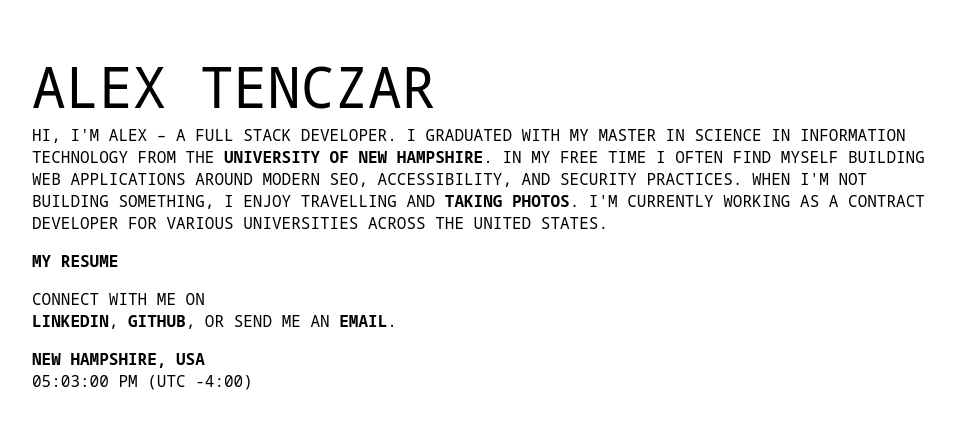
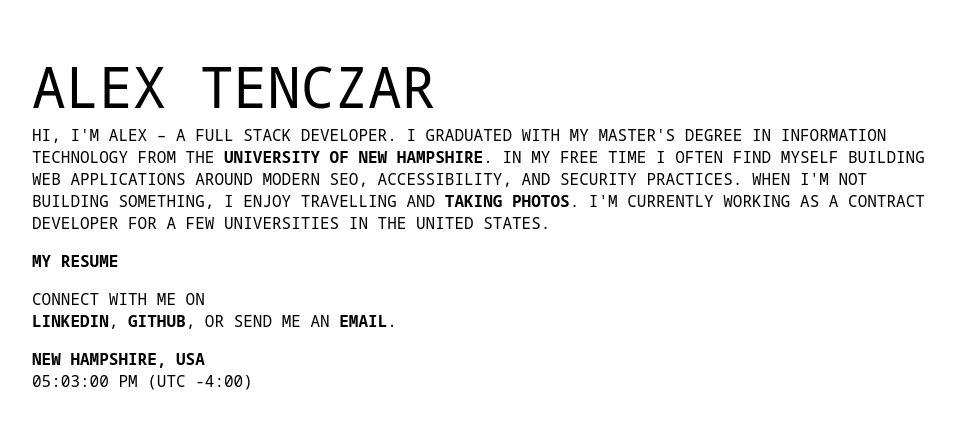
Before and after one commit to alextenczar/alextenczar.com.min, a Next.js app: page / in a window 1280 px wide. Shown: the top 428 px of the page, without its empty margins (16-972 px from the left). Built offline with nearby package versions, Linux system fonts and the light colour scheme.

Commit message:
Adjustments to Text

```diff
--- a/src/app/page.js
+++ b/src/app/page.js
@@ -19,7 +19,7 @@
 
       <div id="about">
         <p>
-          Hi, I&apos;m Alex &ndash; a Full Stack Developer. I graduated with my Master in Science in Information technology from the <a target="_blank" rel="noopener noreferrer" href="https://www.unh.edu/">University of New Hampshire</a>. In my free time I often find myself building web applications around modern SEO, accessibility, and security practices. When I&apos;m not building something, I enjoy travelling and <a target="_blank" rel="noopener noreferrer" href="https://vsco.co/alextenczar/gallery">taking photos</a>. I&apos;m currently working as a contract developer for various Universities Across the United States.
+          Hi, I&apos;m Alex &ndash; a full stack developer. I graduated with my master's degree in information technology from the <a target="_blank" rel="noopener noreferrer" href="https://www.unh.edu/">University of New Hampshire</a>. In my free time I often find myself building web applications around modern SEO, accessibility, and security practices. When I&apos;m not building something, I enjoy travelling and <a target="_blank" rel="noopener noreferrer" href="https://vsco.co/alextenczar/gallery">taking photos</a>. I&apos;m currently working as a contract developer for a few universities in the United States.
         </p>
       </div>
       <a target="_blank" rel="noopener noreferrer" href="https://www.notion.so/alextenczar/Resume-Alex-Tenczar-5d53c29076404671bcf568ec745feb03?pvs=4">My Resume</a><br />
```
